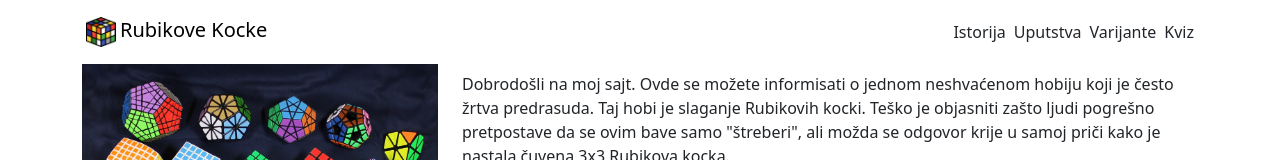
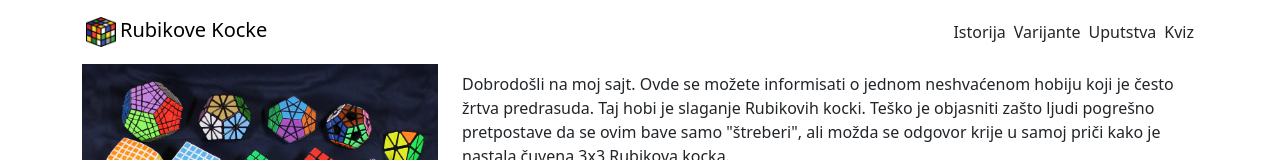
Before and after one commit to kimax0/RubikovaKocka, a React (Vite) app in the folder rubikova-kocka/: page / in a window 1280 px wide. Shown: the top 160 px of the page. Built offline with nearby package versions, Linux system fonts and the light colour scheme.

Commit message:
Promenjen redosled

```diff
--- a/rubikova-kocka/src/komponente/Navigacija.tsx
+++ b/rubikova-kocka/src/komponente/Navigacija.tsx
@@ -17,11 +17,11 @@ const Navigacija = () => {
             <NavLink to="/istorija" className="p-1 text-reset text-decoration-none ms-auto">
               Istorija
             </NavLink>
+            <NavLink to="/varijante" className="p-1 text-reset text-decoration-none ms-auto">
+              Varijante
+            </NavLink>
             <NavLink to="/uputstva" className="p-1 text-reset text-decoration-none ms-auto">
               Uputstva
-            </NavLink>
-            <NavLink to="/varijante" className="p-1 text-reset text-decoration-none ms-auto">
-              Varijante
             </NavLink>
             <NavLink to="/kviz" className="p-1 text-reset text-decoration-none ms-auto">
               Kviz
```
